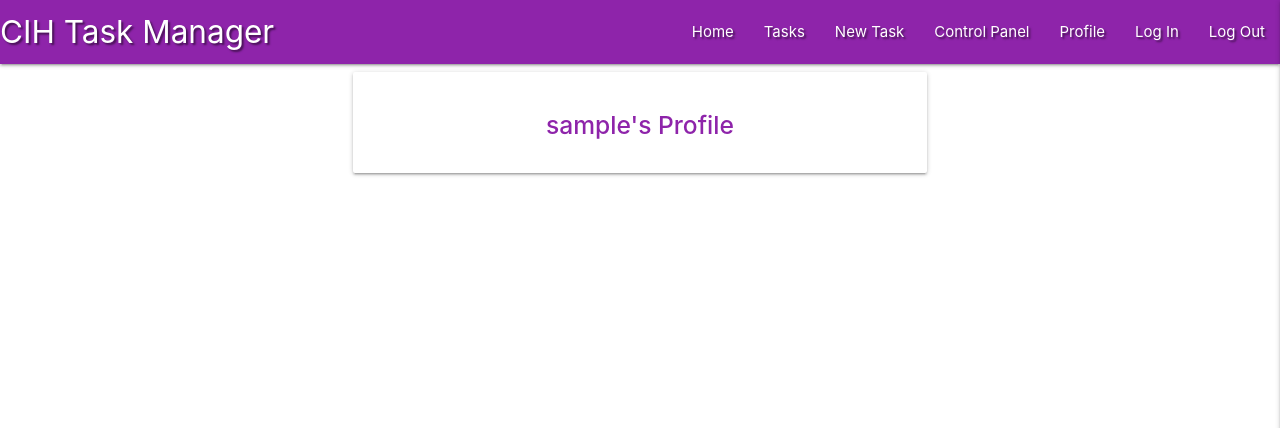
After one commit to nsum/ms3-hotel-task-manager, a Flask app: page /profile/1 in a window 1280 px wide. The commit adds this page. Shown: the top 428 px of the page. Run offline with Flask 2, Linux system fonts and the light colour scheme; the visitor is signed in with stand-in values (Sample User, id 1); a database or web service that is not in the repository returns one stand-in record (values such as "Sample title"); some libraries are stand-ins or nearby versions.

Commit message:
Add session user profile

```diff
--- a/app.py
+++ b/app.py
@@ -43,6 +43,7 @@ def login():
                     existing_user["password"], request.form.get("password")):
                 session["user"] = request.form.get("username").lower()
                 flash("Welcome, {}".format(request.form.get("username")))
+                return redirect(url_for("home"))
             else:
                 # invalid password
                 flash("Incorrect Username and/or Password")
@@ -52,6 +53,7 @@ def login():
             flash("Incorrect Username and/or Password")
             return redirect(url_for("login"))
 
+    # change to profile or tasks when created
     return render_template("login.html")
 
 
@@ -89,6 +91,14 @@ def register():
     return render_template("register.html")
 
 
+@app.route("/profile/<username>", methods=["POST", "GET"])
+def profile(username):
+    # grab session's username from db
+    username = mongo.db.users.find_one(
+        {"username": session["user"]})["username"]
+    return render_template("profile.html", username=username)
+
+
 # Fetch env vars
 if __name__ == "__main__":
     app.run(host=os.environ.get("IP"),
--- a/templates/base.html
+++ b/templates/base.html
@@ -27,7 +27,7 @@
                     <li><a href="#">Tasks</a></li>
                     <li><a href="#">New Task</a></li>
                     <li><a href="{{ url_for('control') }}">Control Panel</a></li>
-                    <li><a href="#">Profile</a></li>
+                    <li><a href="{{ url_for('profile', username=session['user']) }}">Profile</a></li>
                     <li><a href="{{ url_for('login') }}">Log In</a></li>
                     <li><a href="#">Log Out</a></li>
                 </ul>
@@ -41,7 +41,7 @@
             <li><a href="#">Tasks</a></li>
             <li><a href="#">New Task</a></li>
             <li><a href="{{ url_for('control') }}">Control Panel</a></li>
-            <li><a href="#">Profile</a></li>
+            <li><a href="{{ url_for('profile', username=session['user']) }}">Profile</a></li>
             <li><a href="{{ url_for('login') }}">Log In</a></li>
             <li><a href="#">Log Out</a></li>
         </ul>
--- /dev/null
+++ b/templates/profile.html
@@ -0,0 +1,14 @@
+{% extends "base.html" %}
+{% block content %}
+
+    <div class="row">
+        <div class="col s12 m8 offset-m2">
+            <div class="card-panel">
+                <h5 class="center-align purple-text text-darken-1">
+                    <strong>{{ username }}'s Profile</strong>
+                </h5>
+            </div>
+        </div>
+    </div>
+
+{% endblock %}
```
